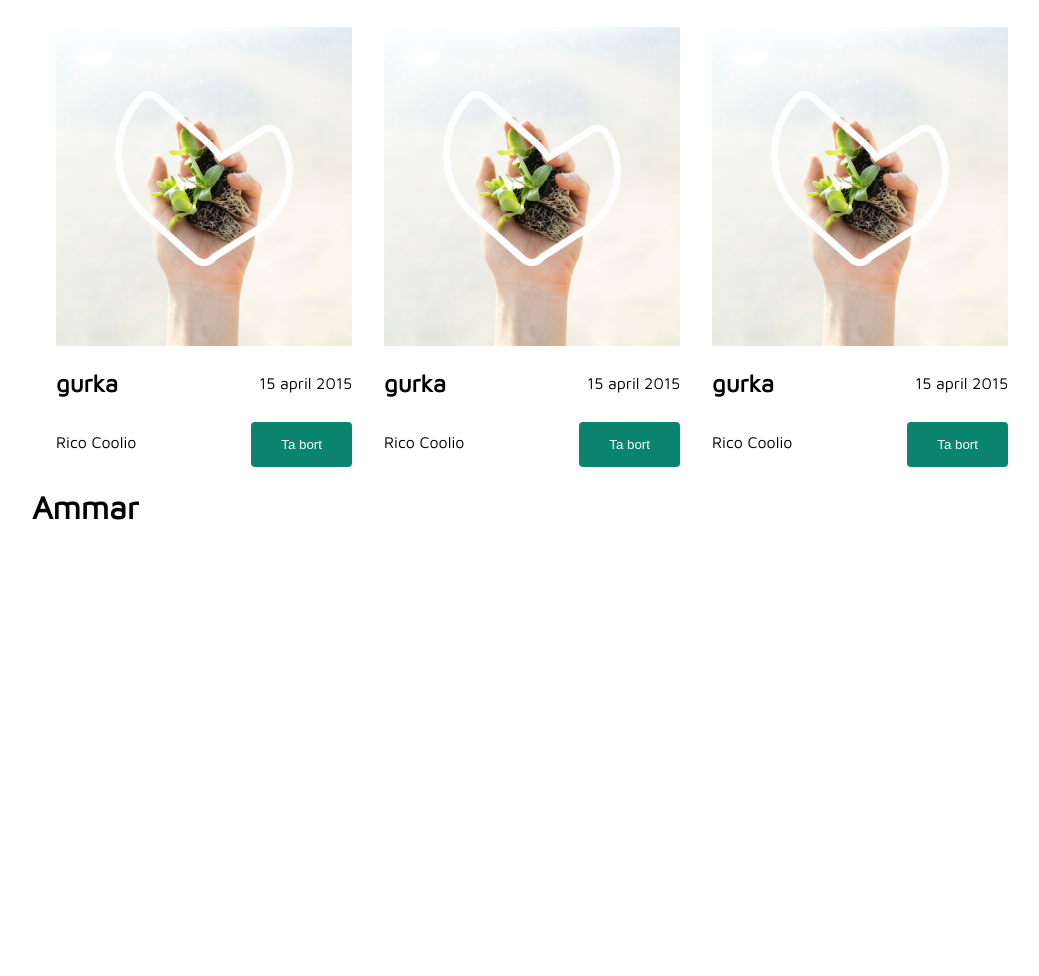
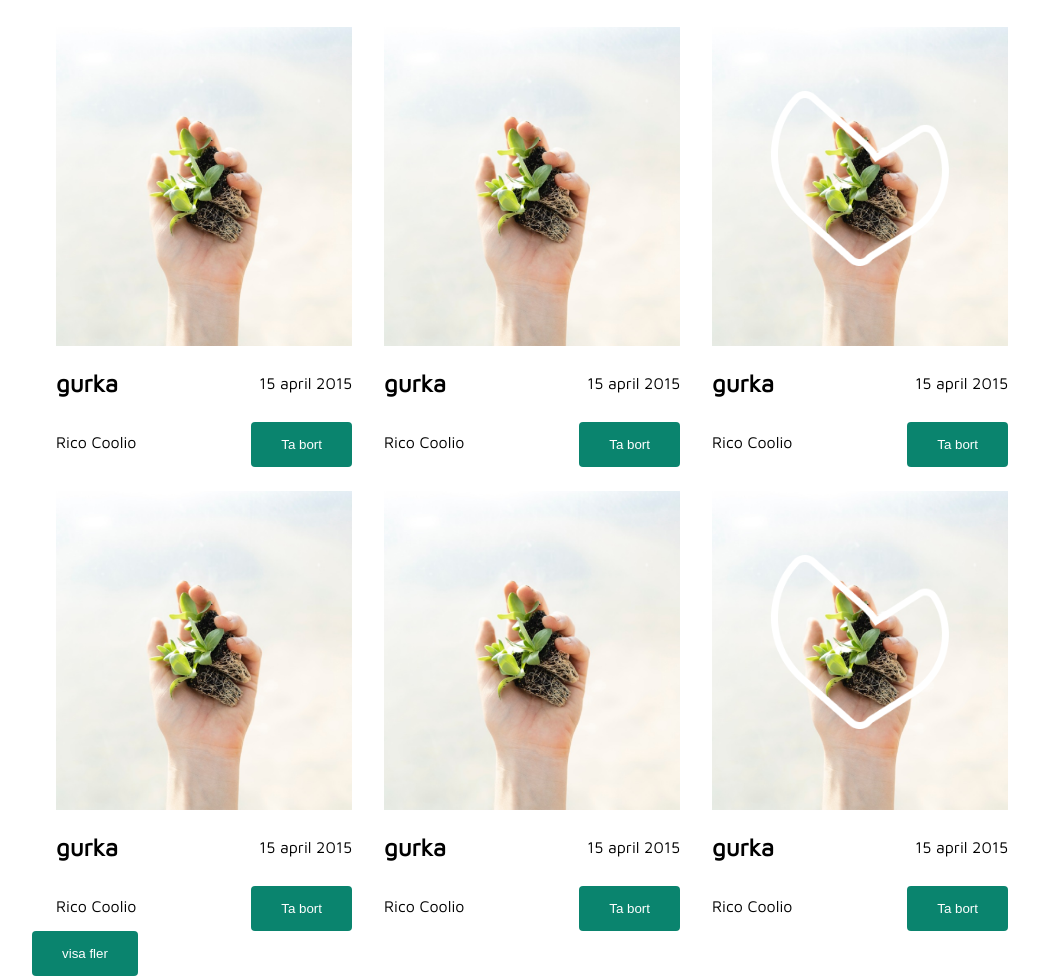
Before and after one commit to NajibMuhammadi/Gruppexaminationsuppgift, a plain HTML site: page index.html in a window 1280 px wide. Shown: the part 1383-2359 px from the top of the page, without its empty margins (108-1147 px from the left). Before the commit the page ends 2000 px from the top, so only its background shows below. Drawn offline with Linux system fonts and the light colour scheme.

Commit message:
grid-bilder

```diff
--- a/index.html
+++ b/index.html
@@ -17,6 +17,7 @@
                 <img src="img/Rectangle 19.png" alt="">
            </aside>
         </section>
+                                    <!-- header-->
         <header>
             <nav class="navItem">
                 <a href="">PLANER</a>
@@ -25,6 +26,7 @@
                 <a href="">LOGGA IN</a>
             </nav>
         </header>
+                                      <!--main -->
         <main>
             <section class="Planthood-container">
                 <h1>PLANNED PLANTHOOD</h1>
@@ -43,7 +45,6 @@
                     <article class="recipeCard smallCard purpleBg">
                         <figure>
                             <img src="img/Rectangle 25.png" alt="">
-                            <img src="img/big-card Vector.png" alt="">
                         </figure>
                         <section class="gurka-time">
                             <h2>gurka</h2>
@@ -57,7 +58,6 @@
                     <article class="recipeCard smallCard redBg">
                         <figure>
                             <img src="img/Rectangle 25.png" alt="">
-                            <img src="img/big-card Vector.png" alt="">
                         </figure>
                         <section class="gurka-time">
                             <h2>gurka</h2>
@@ -83,10 +83,52 @@
                         </section>
                     </article>
                 </section>
+                <section class="recipeCardsContainer">
+                    <article class="recipeCard smallCard purpleBg">
+                        <figure>
+                            <img src="img/Rectangle 25.png" alt="">
+                        </figure>
+                        <section class="gurka-time">
+                            <h2>gurka</h2>
+                            <time datetime="15-4-2015">15 april 2015</time>
+                        </section>
+                        <section class="tabort">
+                            <p>Rico Coolio</p>
+                            <button>Ta bort</button>
+                        </section>
+                    </article>
+                    <article class="recipeCard smallCard redBg">
+                        <figure>
+                            <img src="img/Rectangle 25.png" alt="">
+                        </figure>
+                        <section class="gurka-time">
+                            <h2>gurka</h2>
+                            <time datetime="15-4-2015">15 april 2015</time>
+                        </section>
+                        <section class="tabort">
+                            <p>Rico Coolio</p>
+                            <button>Ta bort</button>
+                        </section>
+                    </article>
+                    <article class="recipeCard smallCard blue">
+                        <figure>
+                            <img src="img/Rectangle 25.png" alt="">
+                            <img src="img/big-card Vector.png" alt="">
+                        </figure>
+                        <section class="gurka-time">
+                            <h2>gurka</h2>
+                            <time datetime="15-4-2015">15 april 2015</time>
+                        </section>
+                        <section class="tabort">
+                            <p>Rico Coolio</p>
+                            <button>Ta bort</button>
+                        </section>
+                    </article>
+                </section>
+                <button>visa fler</button>
             </section>
         </main>
         <footer>
-            <h1>Ammar</h1>
 
         </footer>
     </div>
```
Also changed, not shown: style.css (line endings or trailing spaces).
